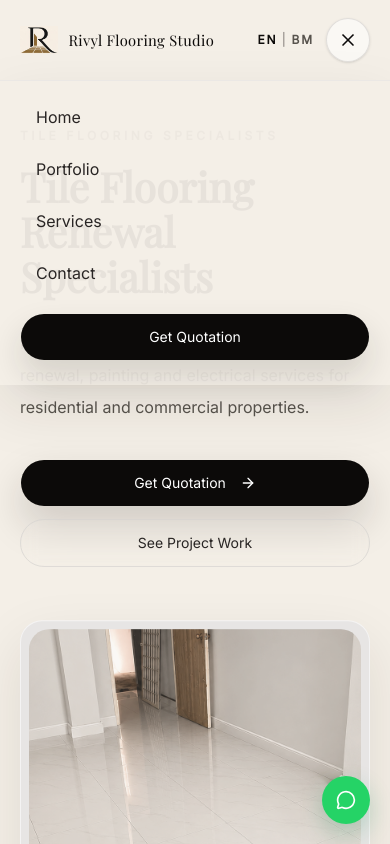
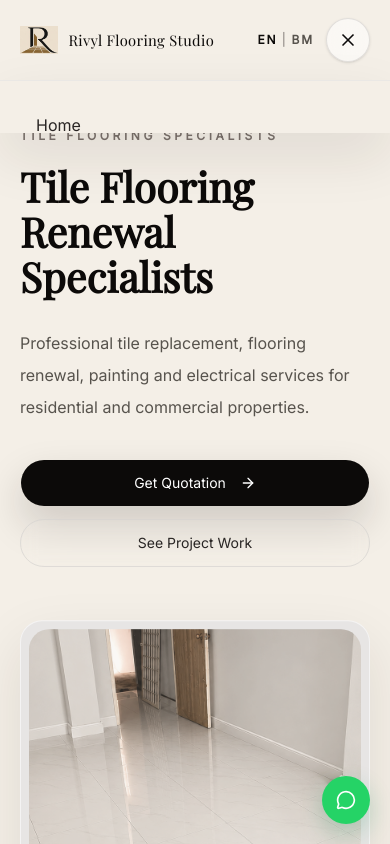
Before and after one commit to rivylenterprisemy-ops/rivyl-flooring-studio, a React (Vite) app: page / in a window 390 px wide. Both pictures are taken after a click on the button "Open navigation menu". Shown: the top 844 px of the page. Built offline with nearby package versions, Linux system fonts and the light colour scheme.

Commit message:
Improve mobile navigation overlay UX

```diff
--- a/src/layout/Navbar.jsx
+++ b/src/layout/Navbar.jsx
@@ -35,8 +35,8 @@ export default function Navbar() {
     <header
       className={cn(
         "fixed inset-x-0 top-0 z-50 transition-all duration-500",
-        isScrolled
-          ? "border-b border-stone-200/60 bg-[#f4efe7]/86 shadow-[0_14px_45px_rgba(39,32,24,0.06)] backdrop-blur-lg"
+        isScrolled || isMenuOpen
+          ? "border-b border-stone-200/60 bg-[#f4efe7] shadow-[0_14px_45px_rgba(39,32,24,0.06)] backdrop-blur-lg"
           : "border-b border-transparent bg-transparent"
       )}
     >
@@ -104,7 +104,7 @@ export default function Navbar() {
             animate={{ opacity: 1, y: 0 }}
             exit={{ opacity: 0, y: -10 }}
             transition={{ duration: 0.22, ease: "easeOut" }}
-            className="border-t border-stone-200/70 bg-[#f4efe7]/95 px-5 pb-6 pt-3 shadow-[0_22px_55px_rgba(39,32,24,0.1)] backdrop-blur-xl lg:hidden"
+            className="fixed inset-x-0 bottom-0 top-20 z-40 overflow-y-auto border-t border-stone-200/70 bg-[#f4efe7] px-5 pb-8 pt-5 shadow-[0_22px_55px_rgba(39,32,24,0.1)] lg:hidden"
           >
             <div className="mx-auto flex max-w-7xl flex-col gap-1">
               {navItems.map((item) => (
```
